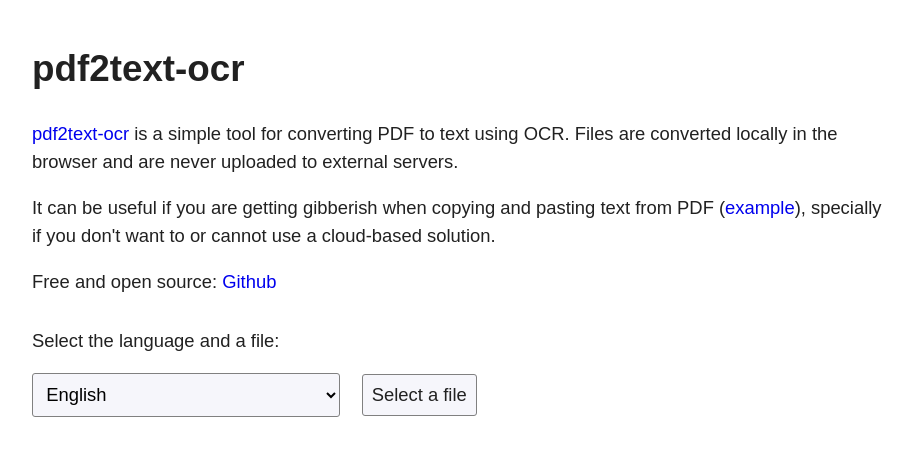
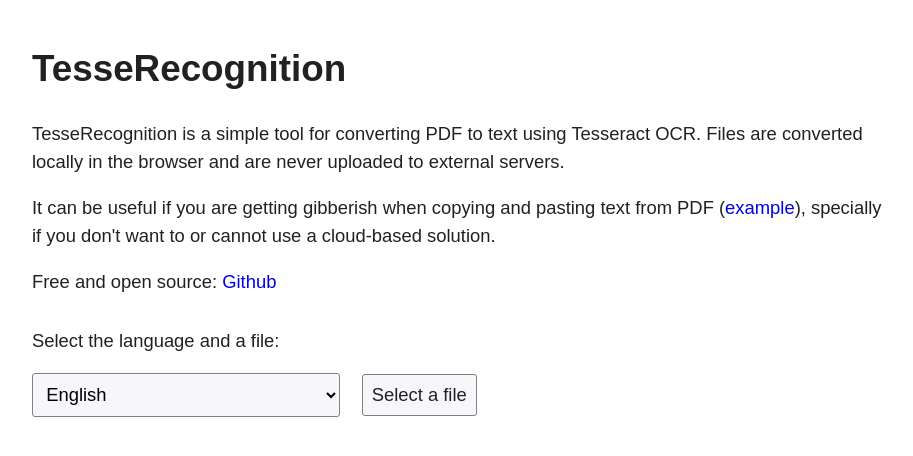
Before and after one commit to Homer-Mctavish/TesseRecognition, a plain HTML site: page index.html in a window 1280 px wide. Shown: the whole page, without its empty margins (183-1096 px from the left). Drawn offline with nearby package versions, Linux system fonts and the light colour scheme.

Commit message:
Update index.html
changing so homer.io can work

```diff
--- a/index.html
+++ b/index.html
@@ -1,7 +1,7 @@
 <!DOCTYPE html>
 <html>
   <head>
-    <title>pdf2text-ocr</title>
+    <title>TesseRecognition</title>
     <script src="https://cdn.jsdelivr.net/npm/pdfjs-dist@3.6.172/build/pdf.min.js "></script>
     <script src="https://cdn.jsdelivr.net/npm/tesseract.js@4/dist/tesseract.min.js"></script>
     <script type="module">
@@ -224,10 +224,10 @@
   </head>
 
   <body>
-    <h1>pdf2text-ocr</h1>
+    <h1>TesseRecognition</h1>
     <p>
-      <a href="https://racosa.github.io/pdf2text-ocr/">pdf2text-ocr</a> is a
-      simple tool for converting PDF to text using OCR. Files are converted
+      TesseRecognition is a
+      simple tool for converting PDF to text using Tesseract OCR. Files are converted
       locally in the browser and are never uploaded to external servers.
     </p>
     <p>
@@ -239,7 +239,7 @@
     </p>
     <p>
       Free and open source:
-      <a href="https://github.com/racosa/pdf2text-ocr">Github</a>
+      <a href="https://github.com/Homer-Mctavish/TesseRecognition/tree/main">Github</a>
     </p>
     <div id="input-container">
       <p>Select the language and a file:</p>
```
